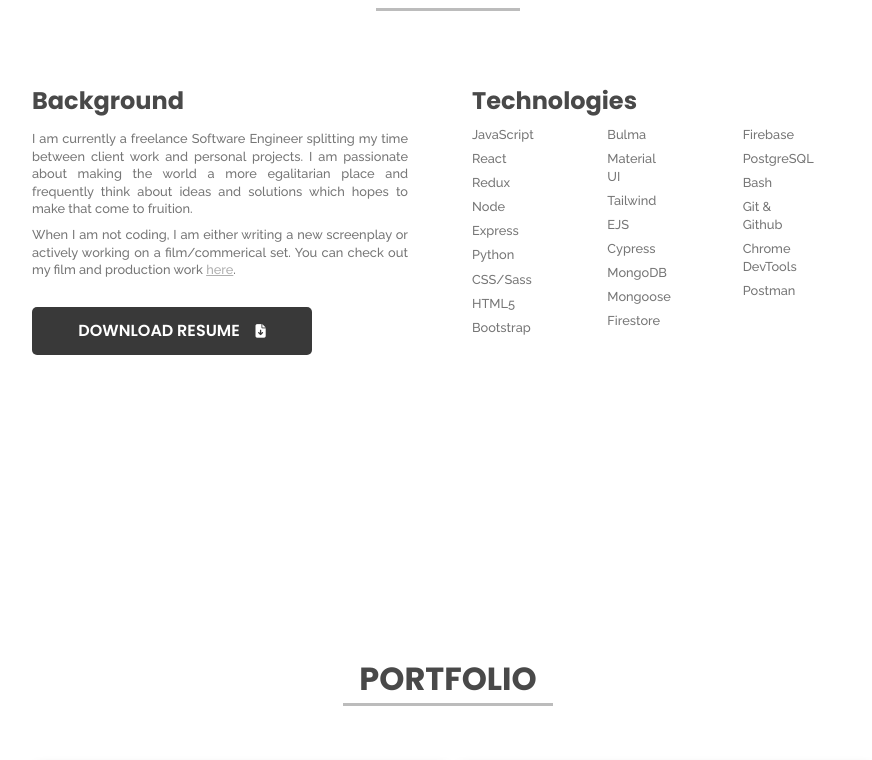
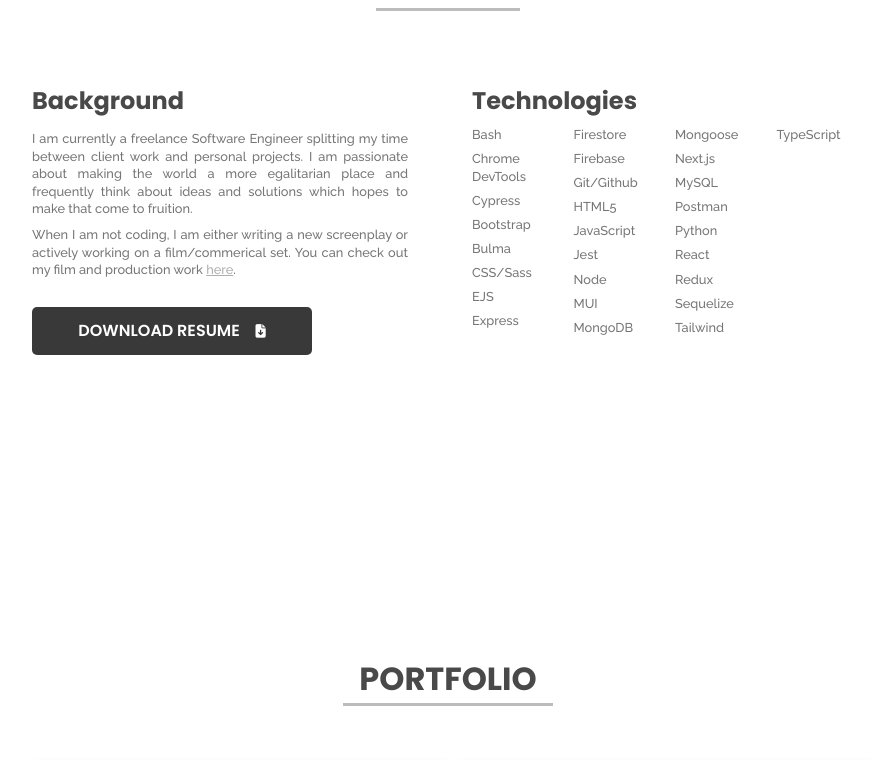
Before and after one commit to mithintv/dev-portfolio, a React (Create React App) app: page / in a window 1280 px wide. Shown: the part 1060-1820 px from the top of the page, without its empty margins (192-1064 px from the left). Built offline with nearby package versions, Linux system fonts and the light colour scheme; grey boxes are pictures that could not be loaded.

Commit message:
alphabetize tech stack

```diff
--- a/src/components/About.js
+++ b/src/components/About.js
@@ -47,29 +47,33 @@ const About = () => {
           <div className={classes.skills}>
             <h3>Technologies</h3>
             <div className={classes.tech}>
+              <p>Bash</p>
+              <p>Chrome DevTools</p>
+              <p>Cypress</p>
+              <p>Bootstrap</p>
+              <p>Bulma</p>
+              <p>CSS/Sass</p>
+              <p>EJS</p>
+              <p>Express</p>
+              <p>Firestore</p>
+              <p>Firebase</p>
+              <p>Git/Github</p>
+              <p>HTML5</p>
               <p>JavaScript</p>
+              <p>Jest</p>
+              <p>Node</p>
+              <p>MUI</p>
+              <p>MongoDB</p>
+              <p>Mongoose</p>
+              <p>Next.js</p>
+              <p>MySQL</p>
+              <p>Postman</p>
+              <p>Python</p>
               <p>React</p>
               <p>Redux</p>
-              <p>Node</p>
-              <p>Express</p>
-              <p>Python</p>
-              <p>CSS/Sass</p>
-              <p>HTML5</p>
-              <p>Bootstrap</p>
-              <p>Bulma</p>
-              <p>Material UI</p>
+              <p>Sequelize</p>
               <p>Tailwind</p>
-              <p>EJS</p>
-              <p>Cypress</p>
-              <p>MongoDB</p>
-              <p>Mongoose</p>
-              <p>Firestore</p>
-              <p>Firebase</p>
-              <p>PostgreSQL</p>
-              <p>Bash</p>
-              <p>Git & Github</p>
-              <p>Chrome DevTools</p>
-              <p>Postman</p>
+              <p>TypeScript</p>
             </div>
           </div>
           <div className={classes.button}>
--- a/src/components/Portfolio.js
+++ b/src/components/Portfolio.js
@@ -24,7 +24,7 @@ const Portfolio = () => {
             img='https://firebasestorage.googleapis.com/v0/b/portfolio-react-5481e.appspot.com/o/images%2Fono_1.gif?alt=media&token=017f895e-a683-4cf2-bf94-d33f8b1d8b7e'
             title='One-On-One'
             description="One-On-One is a slack bot that randomly pairs up individuals within a channel for one-on-one's to help them get to know each other."
-            tech={['MongoDB', 'Node', 'Render', 'Slack API']}
+            tech={['Jest', 'MongoDB', 'Node', 'Render', 'Slack API']}
             git='https://github.com/mithintv/one-on-one'
             link='https://slack.com/apps/A04DXH6FR8U-one-on-one'
           />
```
